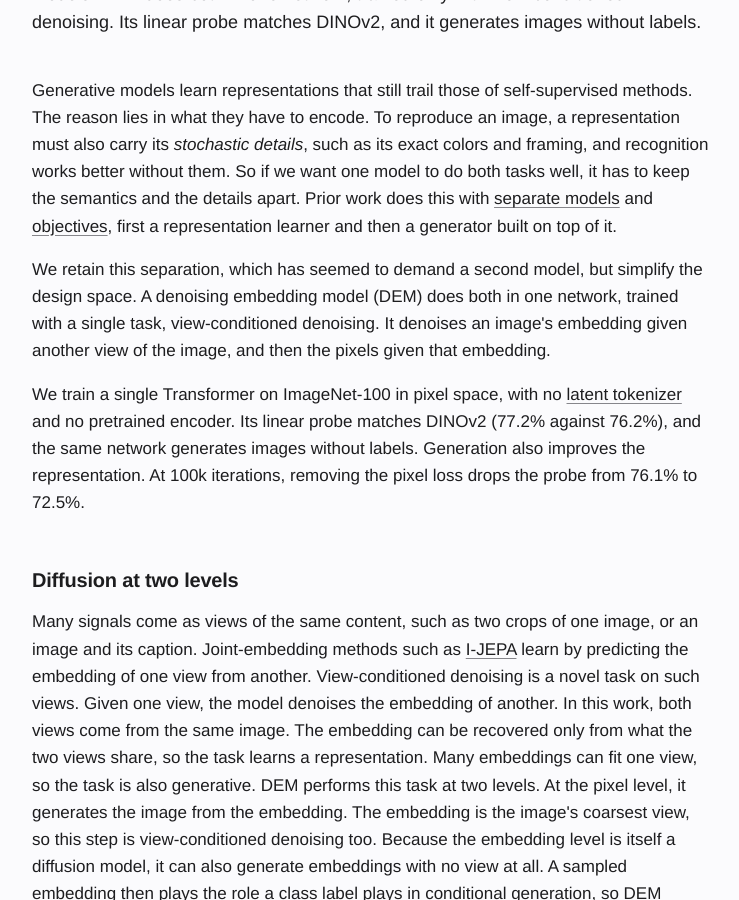
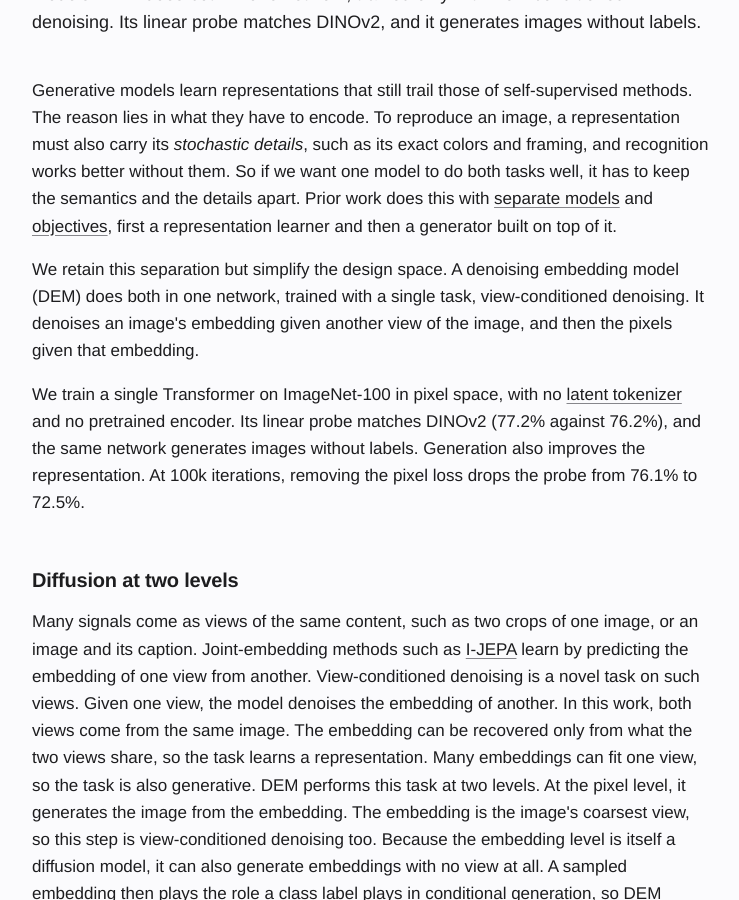
Before and after one commit to rabiulcste/rabiulcste.github.io, a Jekyll site: the page built from dem-denoising-embeddings/index.html, in a window 1280 px wide and 900 px high, scrolled down 1161 px. Shown: the whole window, without its empty margins (268-1007 px from the left). Built offline with Jekyll 4.4.1, drawn with Linux system fonts in a browser that asks for light colours.

Commit message:
DEM page: retain, no repeat

```diff
--- a/dem-denoising-embeddings/index.html
+++ b/dem-denoising-embeddings/index.html
@@ -241,7 +241,7 @@
 </section>
 <section class="intro">
     <p>Generative models learn representations that still trail those of self-supervised methods. The reason lies in what they have to encode. To reproduce an image, a representation must also carry its <em>stochastic details</em>, such as its exact colors and framing, and recognition works better without them. So if we want one model to do both tasks well, it has to keep the semantics and the details apart. Prior work does this with <a href="https://arxiv.org/abs/2312.03701">separate models</a> and <a href="https://arxiv.org/abs/2211.09117">objectives</a>, first a representation learner and then a generator built on top of it.</p>
-    <p>We retain this separation, which has seemed to demand a second model, but simplify the design space. A denoising embedding model (DEM) does both in one network, trained with a single task, view-conditioned denoising. It denoises an image's embedding given another view of the image, and then the pixels given that embedding.</p>
+    <p>We retain this separation but simplify the design space. A denoising embedding model (DEM) does both in one network, trained with a single task, view-conditioned denoising. It denoises an image's embedding given another view of the image, and then the pixels given that embedding.</p>
     <p>We train a single Transformer on ImageNet-100 in pixel space, with no <a href="https://arxiv.org/abs/2112.10752">latent tokenizer</a> and no pretrained encoder. Its linear probe matches DINOv2 (77.2% against 76.2%), and the same network generates images without labels. Generation also improves the representation. At 100k iterations, removing the pixel loss drops the probe from 76.1% to 72.5%.</p>
 </section>
 
```
